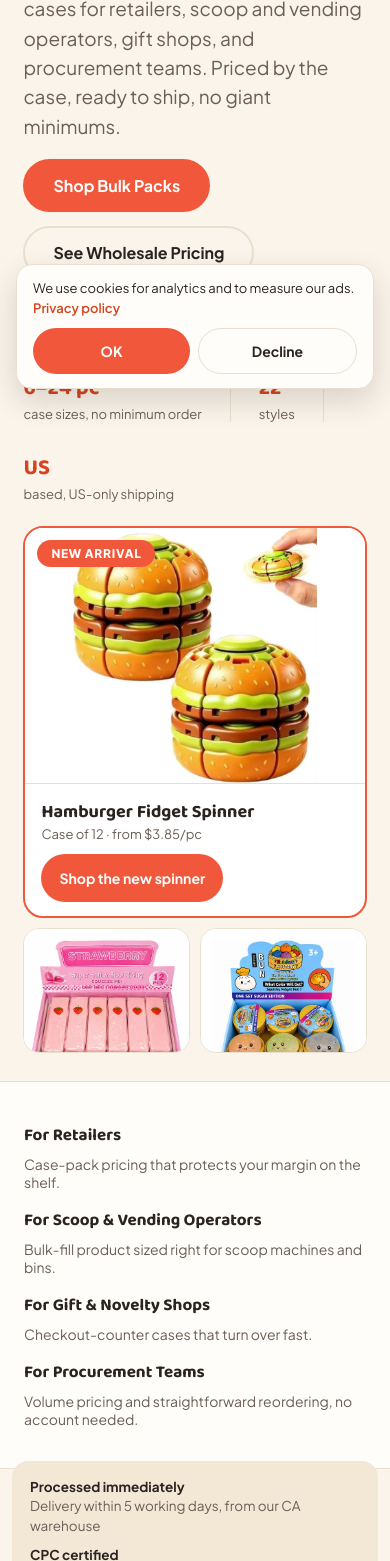
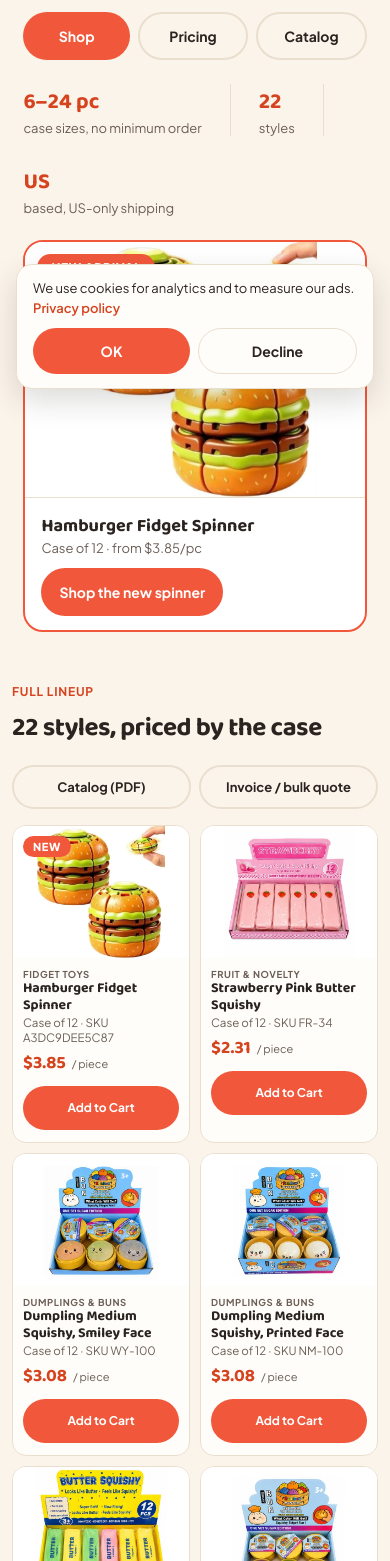
Before and after one commit to SaadProductive/wholesalesquishy, a website: page index.html in a window 390 px wide. Shown: the part 439-2000 px from the top of the page. Drawn offline with Linux system fonts and the light colour scheme.

Commit message:
Add files via upload

```diff
--- a/css/style.css
+++ b/css/style.css
@@ -187,3 +187,17 @@ input,select,textarea{font-family:inherit;}
   .nav .icon-search{display:none;}
   .nav-brand span{font-size:17px;}
 }
+
+/* homepage mobile: shorter hero, inline buttons, products first */
+.t-short{display:none;}
+@media (max-width:600px){
+  .t-long{display:none;}
+  .t-short{display:inline;}
+  .hero-thumb{display:none !important;}
+  .hero-cta{flex-wrap:nowrap !important;gap:8px !important;}
+  .hero-cta .btn{flex:1 1 0;min-width:0;padding:0 6px !important;font-size:14px !important;white-space:nowrap;}
+  .grid-cta{flex-wrap:nowrap !important;gap:8px !important;width:100%;}
+  .grid-cta .btn{flex:1 1 0;min-width:0;padding:0 6px !important;font-size:13px !important;min-height:44px;white-space:nowrap;}
+  #bestsellers{padding-top:24px !important;}
+  #bestsellers > div:first-child{margin-bottom:16px !important;}
+}
--- a/index.html
+++ b/index.html
@@ -106,11 +106,11 @@
   <div style="display:flex;flex-direction:column;gap:18px;">
     <div class="badge" style="font-size:14px;padding:10px 18px;"><span class="badge-dot"></span>Orders processed immediately &middot; Delivery within 5 working days</div>
     <h1 class="display" style="font-size:clamp(32px,5.5vw,58px);line-height:1.05;font-weight:700;margin:0;letter-spacing:-1px;">Squishy toys your shelves, machines, and displays can count on.</h1>
-    <p style="font-size:19px;line-height:1.55;color:var(--ink-soft);margin:0;max-width:480px;">Buy squishies in bulk from a USA-based squishy supplier: bulk squishy dumplings and butter-stick squishy cases for retailers, scoop and vending operators, gift shops, and procurement teams. Priced by the case, ready to ship, no giant minimums.</p>
-    <div style="display:flex;gap:14px;flex-wrap:wrap;">
-      <a href="#bestsellers" class="btn btn-primary">Shop Bulk Packs</a>
-      <a href="#pricing" class="btn btn-ghost">See Wholesale Pricing</a>
-      <a href="catalog.html" class="btn btn-ghost" data-cta="catalog_hero">Download Catalog (PDF)</a>
+    <p style="font-size:19px;line-height:1.55;color:var(--ink-soft);margin:0;max-width:480px;"><span class="t-long">Buy squishies in bulk from a USA-based squishy supplier: bulk squishy dumplings and butter-stick squishy cases for retailers, scoop and vending operators, gift shops, and procurement teams. Priced by the case, ready to ship, no giant minimums.</span><span class="t-short">Bulk squishy cases from a USA supplier. Priced by the case, ready to ship, no giant minimums.</span></p>
+    <div class="hero-cta" style="display:flex;gap:14px;flex-wrap:wrap;">
+      <a href="#bestsellers" class="btn btn-primary"><span class="t-long">Shop Bulk Packs</span><span class="t-short">Shop</span></a>
+      <a href="#pricing" class="btn btn-ghost"><span class="t-long">See Wholesale Pricing</span><span class="t-short">Pricing</span></a>
+      <a href="catalog.html" class="btn btn-ghost" data-cta="catalog_hero"><span class="t-long">Download Catalog (PDF)</span><span class="t-short">Catalog</span></a>
     </div>
     <div style="display:flex;gap:28px;margin-top:6px;flex-wrap:wrap;">
       <div><div class="display" style="font-size:22px;font-weight:700;color:var(--coral-dark);">6–24 pc</div><div style="font-size:13px;color:var(--ink-soft);">case sizes, no minimum order</div></div>
@@ -129,29 +129,8 @@
         <span class="btn btn-primary" style="padding:10px 18px;font-size:14px;">Shop the new spinner</span>
       </div>
     </a>
-    <div style="aspect-ratio:4/3;border-radius:16px;overflow:hidden;border:1px solid var(--line);background:#fff;"><img src="images/fr-34-thumb.webp" alt="Strawberry butter squishy case" style="width:100%;height:100%;object-fit:cover;object-position:center 8%;display:block;" loading="eager"></div>
-    <div style="aspect-ratio:4/3;border-radius:16px;overflow:hidden;border:1px solid var(--line);background:#fff;"><img src="images/wy-100-thumb.webp" alt="Dumpling squishy smiley face case" style="width:100%;height:100%;object-fit:cover;object-position:center 8%;display:block;" loading="eager"></div>
-  </div>
-</div>
-
-<!-- SEGMENT BAR -->
-<div id="segments" style="background:var(--card);border-top:1px solid var(--line);border-bottom:1px solid var(--line);padding:40px 0;">
-  <div class="wrap rg rg-tight" style="display:grid;grid-template-columns:repeat(4,1fr);gap:32px;">
-    <div><div class="display" style="font-size:17px;font-weight:700;">For Retailers</div><div style="font-size:14px;color:var(--ink-soft);margin-top:6px;">Case-pack pricing that protects your margin on the shelf.</div></div>
-    <div><div class="display" style="font-size:17px;font-weight:700;">For Scoop &amp; Vending Operators</div><div style="font-size:14px;color:var(--ink-soft);margin-top:6px;">Bulk-fill product sized right for scoop machines and bins.</div></div>
-    <div><div class="display" style="font-size:17px;font-weight:700;">For Gift &amp; Novelty Shops</div><div style="font-size:14px;color:var(--ink-soft);margin-top:6px;">Checkout-counter cases that turn over fast.</div></div>
-    <div><div class="display" style="font-size:17px;font-weight:700;">For Procurement Teams</div><div style="font-size:14px;color:var(--ink-soft);margin-top:6px;">Volume pricing and straightforward reordering, no account needed.</div></div>
-  </div>
-</div>
-
-<!-- TRUST STRIP (facts only) -->
-<div class="wrap" style="padding:0 clamp(12px,2vw,28px);margin-top:-8px;">
-  <div style="display:grid;grid-template-columns:repeat(auto-fit,minmax(190px,1fr));gap:10px;background:var(--cream-deep);border-radius:16px;padding:16px 18px;font-size:13.5px;line-height:1.45;color:var(--ink-soft);">
-    <div><b style="color:var(--ink);">Processed immediately</b><br>Delivery within 5 working days, from our CA warehouse</div>
-    <div><b style="color:var(--ink);">CPC certified</b><br>CPSIA &amp; ASTM F963-23 tested, <a href="safety.html" style="color:var(--coral-dark);font-weight:700;">download certificate</a></div>
-    <div><b style="color:var(--ink);">Secure Stripe checkout</b><br>We never see your card</div>
-    <div><b style="color:var(--ink);">Volume pricing from 50 pcs</b><br>Up to 13.5% off, mix any styles</div>
-    <div><b style="color:var(--ink);">Free shipping from $5,000</b><br>Bigger order? <a href="rfq.html" style="color:var(--coral-dark);font-weight:700;">Request a quote</a></div>
+    <div class="hero-thumb" style="aspect-ratio:4/3;border-radius:16px;overflow:hidden;border:1px solid var(--line);background:#fff;"><img src="images/fr-34-thumb.webp" alt="Strawberry butter squishy case" style="width:100%;height:100%;object-fit:cover;object-position:center 8%;display:block;" loading="eager"></div>
+    <div class="hero-thumb" style="aspect-ratio:4/3;border-radius:16px;overflow:hidden;border:1px solid var(--line);background:#fff;"><img src="images/wy-100-thumb.webp" alt="Dumpling squishy smiley face case" style="width:100%;height:100%;object-fit:cover;object-position:center 8%;display:block;" loading="eager"></div>
   </div>
 </div>
 
@@ -162,7 +141,7 @@
       <div class="eyebrow" style="color:var(--coral-dark);margin-bottom:8px;">Full Lineup</div>
       <h2 class="display" style="font-size:clamp(26px,4vw,38px);font-weight:700;margin:0;letter-spacing:-0.5px;">22 styles, priced by the case</h2>
     </div>
-    <div style="display:flex;gap:10px;flex-wrap:wrap;"><a href="catalog.html" class="btn btn-ghost" data-cta="catalog_download" style="padding:11px 18px;font-size:14px;">Download full catalog (PDF)</a><a href="rfq.html" class="btn btn-ghost" data-cta="invoice_request" style="padding:11px 18px;font-size:14px;">Pay by invoice / bulk quote</a></div>
+    <div class="grid-cta" style="display:flex;gap:10px;flex-wrap:wrap;"><a href="catalog.html" class="btn btn-ghost" data-cta="catalog_download" style="padding:11px 18px;font-size:14px;"><span class="t-long">Download full catalog (PDF)</span><span class="t-short">Catalog (PDF)</span></a><a href="rfq.html" class="btn btn-ghost" data-cta="invoice_request" style="padding:11px 18px;font-size:14px;"><span class="t-long">Pay by invoice / bulk quote</span><span class="t-short">Invoice / bulk quote</span></a></div>
   </div>
 
   <div class="rg product-grid" style="display:grid;grid-template-columns:repeat(4,minmax(0,1fr));gap:18px;">
@@ -521,6 +500,27 @@
   </div>
 </div>
 
+<!-- TRUST STRIP (facts only) -->
+<div class="wrap" style="padding:0 clamp(12px,2vw,28px) 48px;">
+  <div style="display:grid;grid-template-columns:repeat(auto-fit,minmax(190px,1fr));gap:10px;background:var(--cream-deep);border-radius:16px;padding:16px 18px;font-size:13.5px;line-height:1.45;color:var(--ink-soft);">
+    <div><b style="color:var(--ink);">Processed immediately</b><br>Delivery within 5 working days, from our CA warehouse</div>
+    <div><b style="color:var(--ink);">CPC certified</b><br>CPSIA &amp; ASTM F963-23 tested, <a href="safety.html" style="color:var(--coral-dark);font-weight:700;">download certificate</a></div>
+    <div><b style="color:var(--ink);">Secure Stripe checkout</b><br>We never see your card</div>
+    <div><b style="color:var(--ink);">Volume pricing from 50 pcs</b><br>Up to 13.5% off, mix any styles</div>
+    <div><b style="color:var(--ink);">Free shipping from $5,000</b><br>Bigger order? <a href="rfq.html" style="color:var(--coral-dark);font-weight:700;">Request a quote</a></div>
+  </div>
+</div>
+
+<!-- SEGMENT BAR -->
+<div id="segments" style="background:var(--card);border-top:1px solid var(--line);border-bottom:1px solid var(--line);padding:40px 0;">
+  <div class="wrap rg rg-tight" style="display:grid;grid-template-columns:repeat(4,1fr);gap:32px;">
+    <div><div class="display" style="font-size:17px;font-weight:700;">For Retailers</div><div style="font-size:14px;color:var(--ink-soft);margin-top:6px;">Case-pack pricing that protects your margin on the shelf.</div></div>
+    <div><div class="display" style="font-size:17px;font-weight:700;">For Scoop &amp; Vending Operators</div><div style="font-size:14px;color:var(--ink-soft);margin-top:6px;">Bulk-fill product sized right for scoop machines and bins.</div></div>
+    <div><div class="display" style="font-size:17px;font-weight:700;">For Gift &amp; Novelty Shops</div><div style="font-size:14px;color:var(--ink-soft);margin-top:6px;">Checkout-counter cases that turn over fast.</div></div>
+    <div><div class="display" style="font-size:17px;font-weight:700;">For Procurement Teams</div><div style="font-size:14px;color:var(--ink-soft);margin-top:6px;">Volume pricing and straightforward reordering, no account needed.</div></div>
+  </div>
+</div>
+
 <!-- CATEGORIES -->
 <div style="background:var(--cream-deep);padding:clamp(48px,8vw,80px) 0;">
   <div class="wrap">
```
